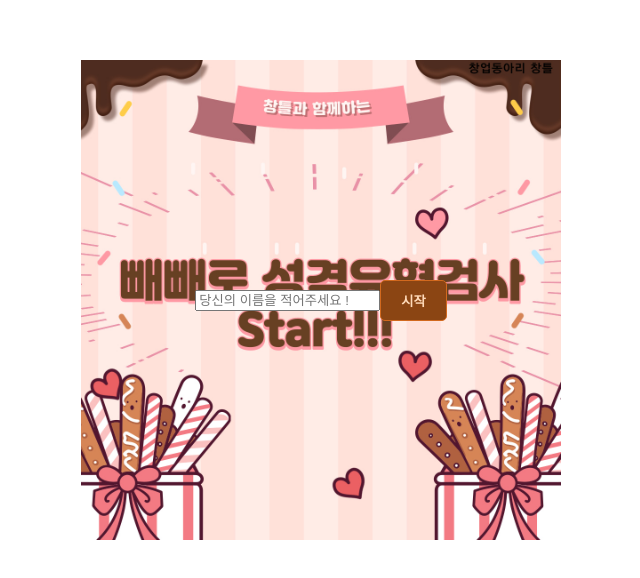
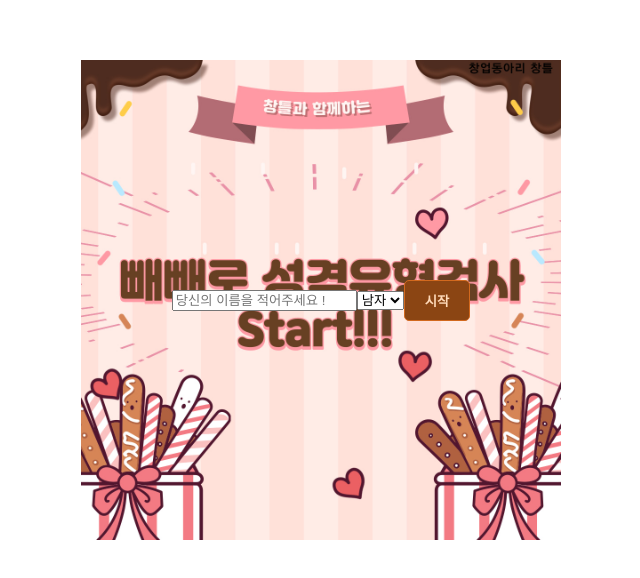
Before and after one commit to kionrn323/ioioi0, a plain HTML site: page index.html in a window 1280 px wide. Shown: the part 158-736 px from the top of the page, without its empty margins (319-959 px from the left). Drawn offline with Linux system fonts and the light colour scheme.

Commit message:
Update index.html

```diff
--- a/index.html
+++ b/index.html
@@ -13,6 +13,10 @@
   <div class="container">
     <div class="start-section">
       <input type="text" id="name" placeholder="당신의 이름을 적어주세요 ! ">
+      <select id="gender">
+        <option value="남자">남자</option>
+        <option value="여자">여자</option>
+      </select>
       <button onclick="startTest()">시작</button>
     </div>
 
```
